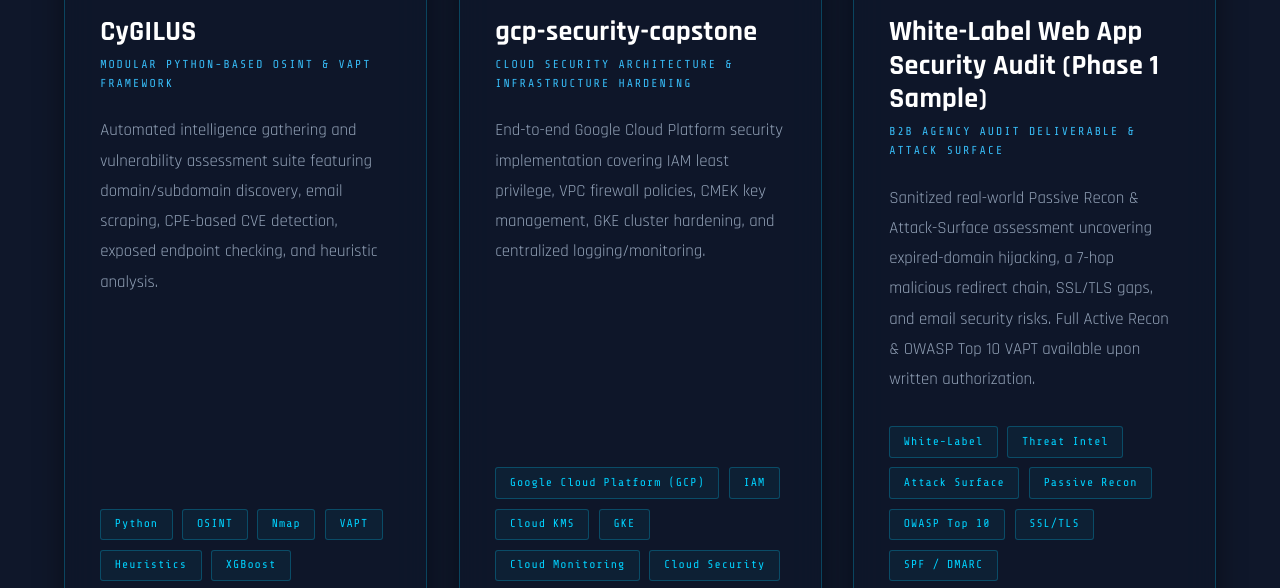
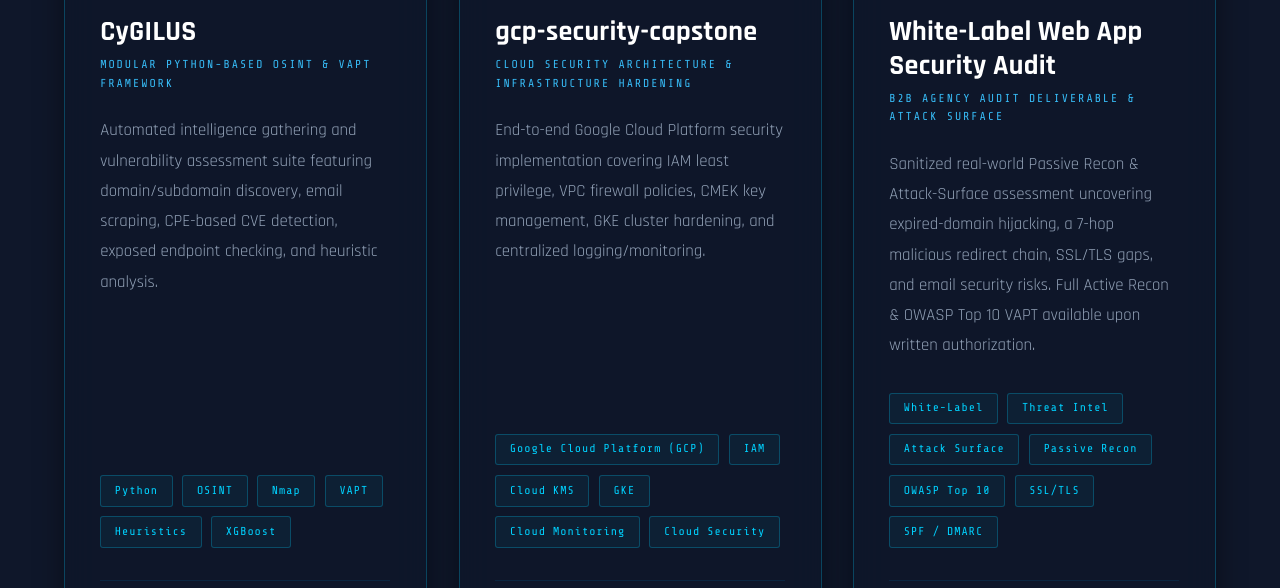
Before and after one commit to fahahd/fahahd.github.io, a plain HTML site: page index.html in a window 1280 px wide. Shown: the part 4573-5161 px from the top of the page. Drawn offline with nearby package versions, Linux system fonts and the light colour scheme.

Commit message:
chore(projects): simplify audit case study title to White-Label Web App Security Audit

```diff
--- a/index.html
+++ b/index.html
@@ -1678,7 +1678,7 @@
             <svg width="18" height="18" viewBox="0 0 24 24" fill="none" stroke="currentColor" stroke-width="2"><path d="M14 2H6a2 2 0 0 0-2 2v16a2 2 0 0 0 2 2h12a2 2 0 0 0 2-2V8z"></path><polyline points="14 2 14 8 20 8"></polyline><line x1="16" y1="13" x2="8" y2="13"></line><line x1="16" y1="17" x2="8" y2="17"></line></svg>
           </a>
         </div>
-        <h3 class="project-name">White-Label Web App Security Audit (Phase 1 Sample)</h3>
+        <h3 class="project-name">White-Label Web App Security Audit</h3>
         <div class="project-cat">B2B AGENCY AUDIT DELIVERABLE &amp; ATTACK SURFACE</div>
         <p class="project-desc">
           Sanitized real-world Passive Recon &amp; Attack-Surface assessment uncovering expired-domain hijacking, a 7-hop malicious redirect chain, SSL/TLS gaps, and email security risks. Full Active Recon &amp; OWASP Top 10 VAPT available upon written authorization.
```
Also changed, not shown: 1 other file.
